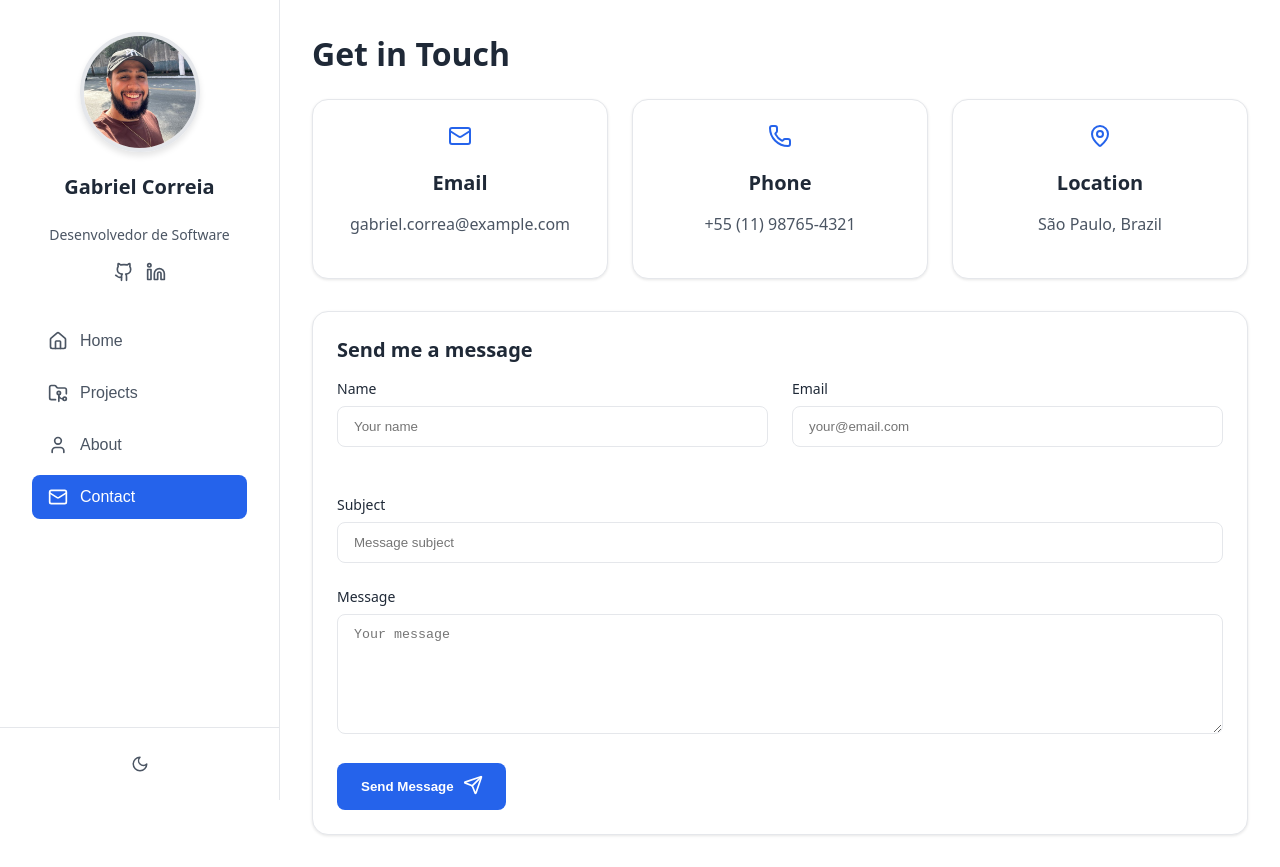
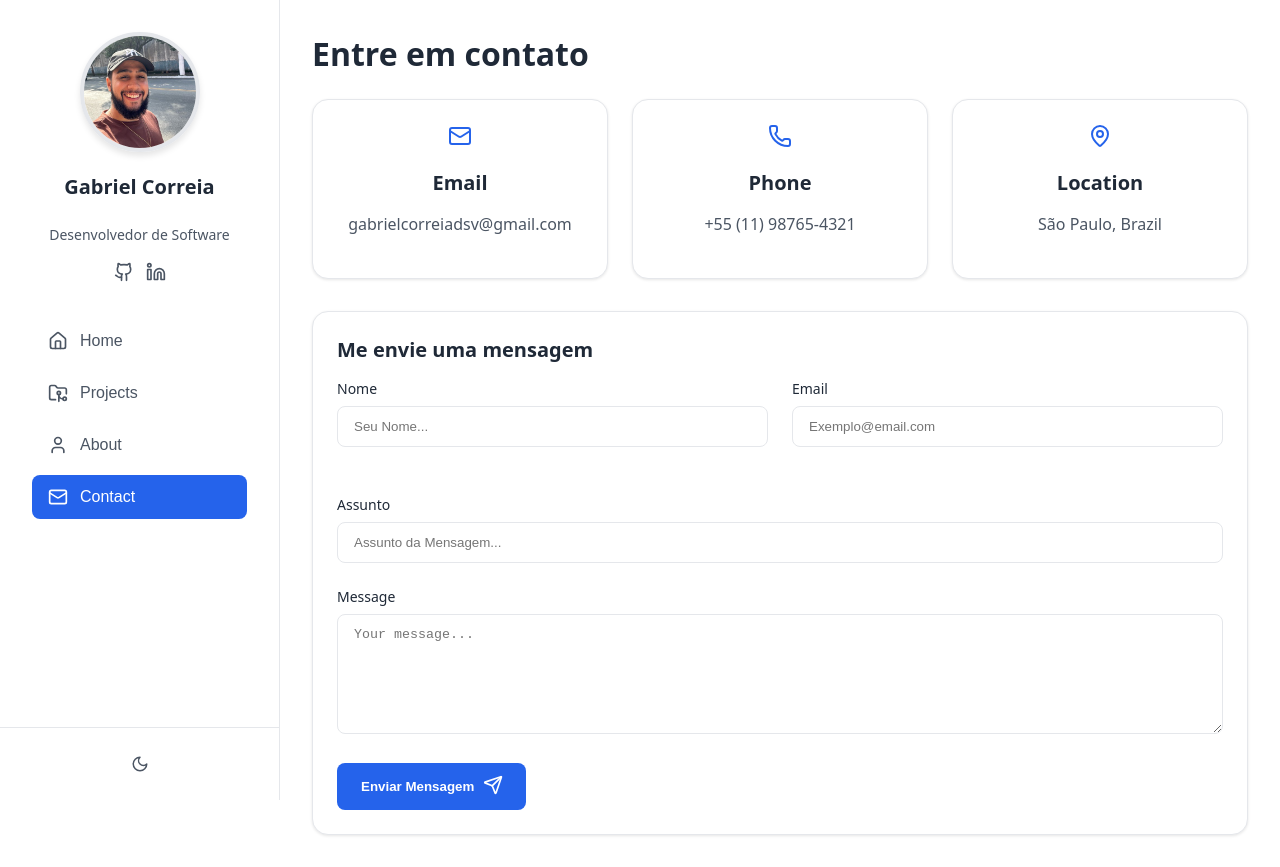
Before and after one commit to GabrielCorreiadev/Portfolio, a React (Vite) app: page / in a window 1280 px wide. Both pictures are taken after a click on the button "Contact". Built offline with nearby package versions, Linux system fonts and the light colour scheme.

Commit message:
alteracao de textos para portugues

```diff
--- a/src/Components/ContactSection.tsx
+++ b/src/Components/ContactSection.tsx
@@ -23,7 +23,7 @@ const ContactSection: React.FC = () => {
       initial="hidden"
       animate="show"
     >
-      <motion.h2 variants={item}>Get in Touch</motion.h2>
+      <motion.h2 variants={item}>Entre em contato</motion.h2>
 
       <motion.div className="contact-grid" variants={container}>
         <motion.div
@@ -36,7 +36,7 @@ const ContactSection: React.FC = () => {
         >
           <Mail className="icon" size={24} />
           <h3>Email</h3>
-          <p>gabriel.correa@example.com</p>
+          <p>gabrielcorreiadsv@gmail.com</p>
         </motion.div>
 
         <motion.div
@@ -74,7 +74,7 @@ const ContactSection: React.FC = () => {
           boxShadow: '0 10px 30px rgba(0,0,0,0.1)'
         }}
       >
-        <h3>Send me a message</h3>
+        <h3>Me envie uma mensagem</h3>
 
         <form>
           <div className="form-row">
@@ -82,11 +82,11 @@ const ContactSection: React.FC = () => {
               className="form-group"
               variants={item}
             >
-              <label htmlFor="name">Name</label>
+              <label htmlFor="name">Nome</label>
               <motion.input
                 type="text"
                 id="name"
-                placeholder="Your name"
+                placeholder="Seu Nome..."
                 whileFocus={{ scale: 1.02 }}
               />
             </motion.div>
@@ -99,7 +99,7 @@ const ContactSection: React.FC = () => {
               <motion.input
                 type="email"
                 id="email"
-                placeholder="your@email.com"
+                placeholder="Exemplo@email.com"
                 whileFocus={{ scale: 1.02 }}
               />
             </motion.div>
@@ -109,11 +109,11 @@ const ContactSection: React.FC = () => {
             className="form-group"
             variants={item}
           >
-            <label htmlFor="subject">Subject</label>
+            <label htmlFor="subject">Assunto</label>
             <motion.input
               type="text"
               id="subject"
-              placeholder="Message subject"
+              placeholder="Assunto da Mensagem..."
               whileFocus={{ scale: 1.02 }}
             />
           </motion.div>
@@ -125,7 +125,7 @@ const ContactSection: React.FC = () => {
             <label htmlFor="message">Message</label>
             <motion.textarea
               id="message"
-              placeholder="Your message"
+              placeholder="Your message..."
               rows={4}
               whileFocus={{ scale: 1.02 }}
             ></motion.textarea>
@@ -141,7 +141,7 @@ const ContactSection: React.FC = () => {
             }}
             whileTap={{ scale: 0.95 }}
           >
-            Send Message
+            Enviar Mensagem
             <motion.span
               animate={{ x: [0, 5, 0] }}
               transition={{ repeat: Infinity, duration: 1 }}
```
Also changed, not shown: 1 other file (tests, documents, lock files or other folders).
